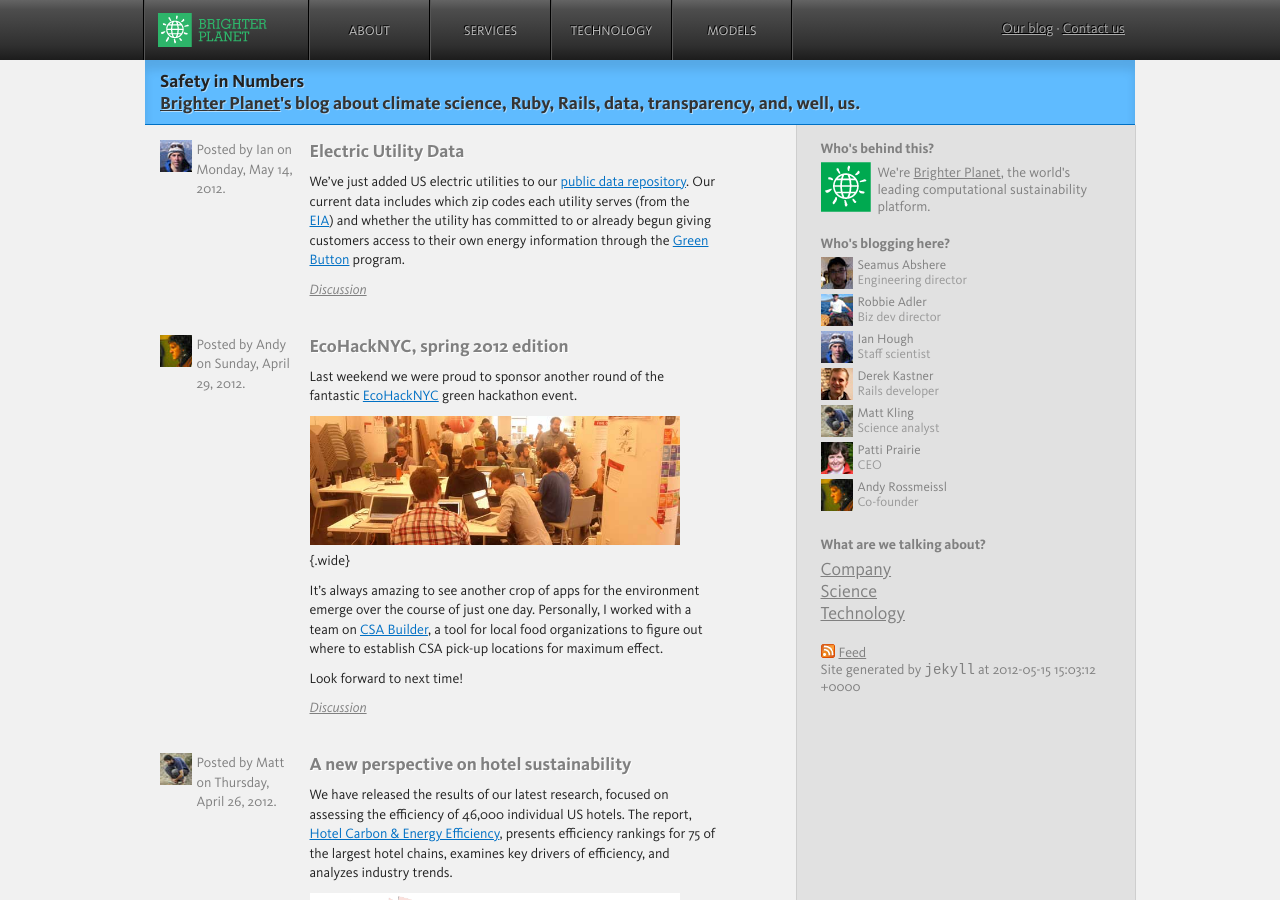
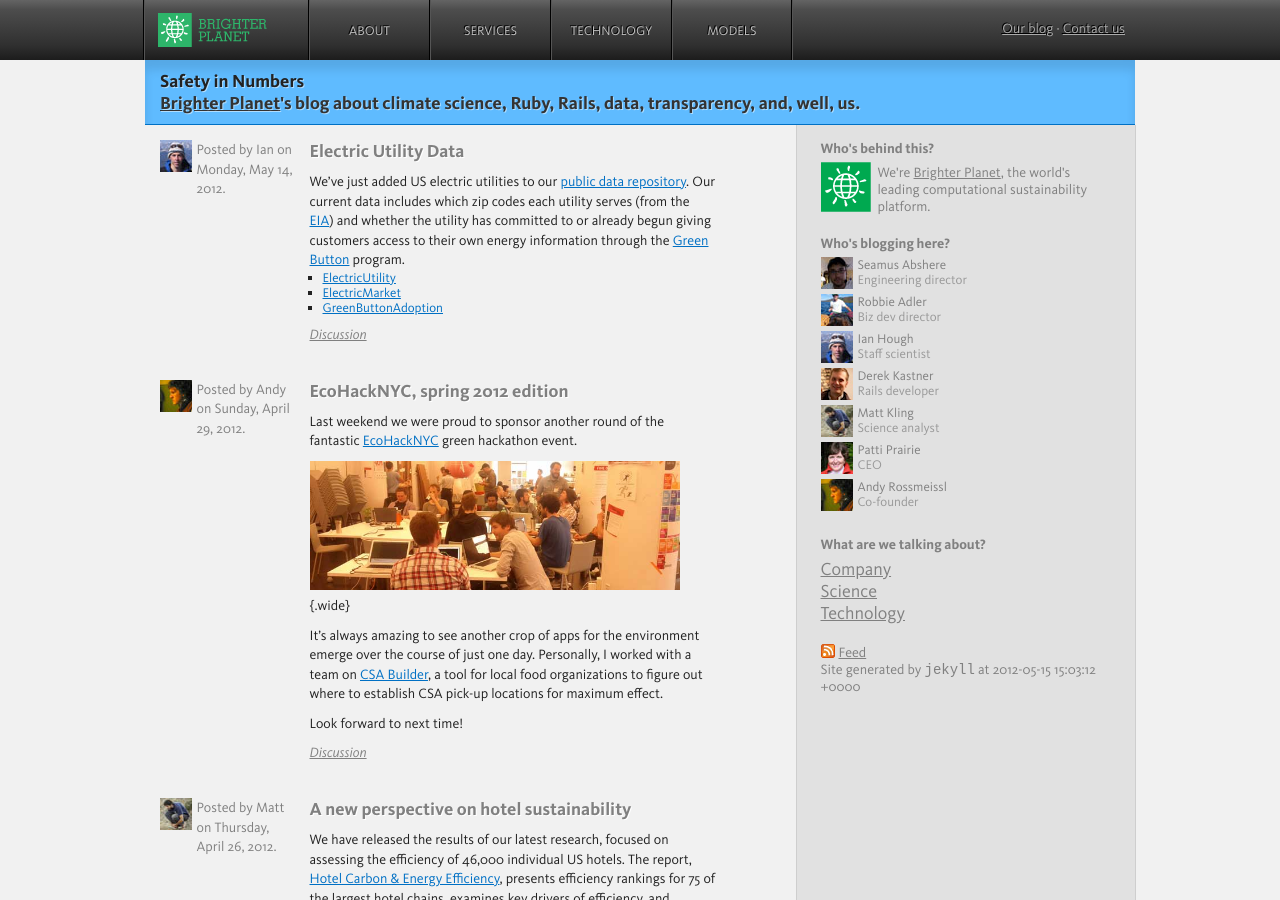
Before and after one commit to faradayio/numbers, a Jekyll site: the page built from index.html, in a window 1280 px wide and 900 px high. Built offline with Jekyll 4.4.1, drawn with Linux system fonts in a browser that asks for light colours; some web fonts are replaced; comment, search, counter and statistics services are not loaded.

Commit message:
Add links to new resources

```diff
--- a/_posts/2012-05-14-electric_utility_data.markdown
+++ b/_posts/2012-05-14-electric_utility_data.markdown
@@ -6,3 +6,7 @@
 ---
 
 We've just added US electric utilities to our [public data repository](http://data.brighterplanet.com). Our current data includes which zip codes each utility serves (from the [EIA](http://www.eia.gov/cneaf/electricity/page/eia861.html)) and whether the utility has committed to or already begun giving customers access to their own energy information through the [Green Button](http://www.greenbuttondata.org/greenadopt.html) program.
+
+* [ElectricUtility](http://data.brighterplanet.com/electric_utilities)
+* [ElectricMarket](http://data.brighterplanet.com/electric_markets)
+* [GreenButtonAdoption](http://data.brighterplanet.com/green_button_adoptions)
```
